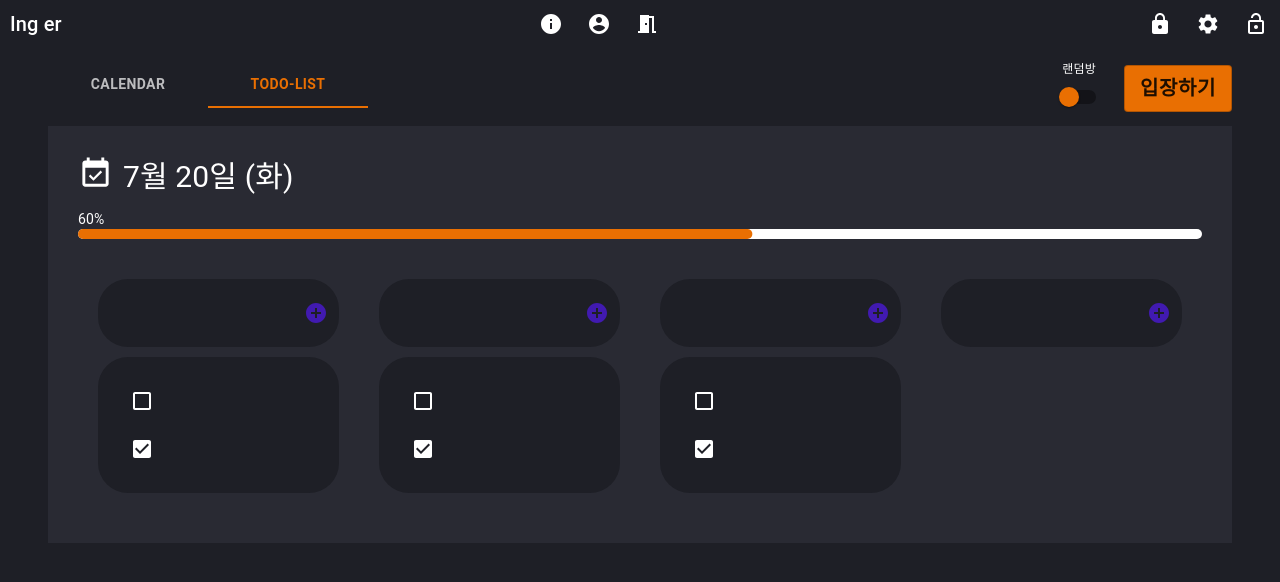
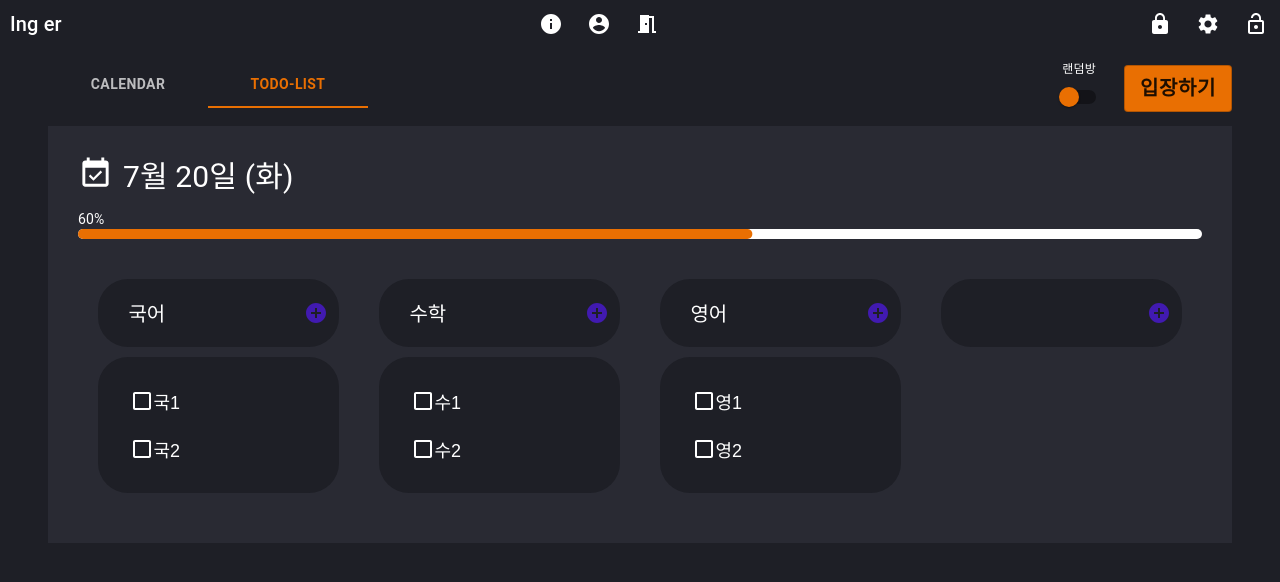
Before and after one commit to ing-er/ing-er, a React (Create React App) app: page / in a window 1280 px wide. Both pictures are taken after a click on the tab "TODO-LIST". Shown: the top 582 px of the page. Built offline with nearby package versions, Linux system fonts and the light colour scheme.

Commit message:
feat: todolist 아무것도 없는 플러스 버튼 클릭시 새로운 container 생성, 이미 생성되어있는 컨테이너의 플러스 버튼 클릭시 비어있는 input 생성

```diff
--- a/src/components/Main/HorizontalTabs/index.jsx
+++ b/src/components/Main/HorizontalTabs/index.jsx
@@ -2,6 +2,7 @@ import { Tabs, Tab, Container, Button, Grid, Switch, FormControlLabel, Box } fro
 import Wrapper from './styles';
 import MyCalendar from '../MyCalendar';
 import MyTodolist from '../MyTodolist';
+import MyTodolistContainer from '../../../containers/MyTodolistContainer';
 import { withStyles } from '@material-ui/styles';
 
 const TabsOrange = withStyles({
@@ -95,7 +96,7 @@ const HorizontalTabs = (props) => {
                 style={{
                 alignItems: 'center'
             }}>
-                <MyTodolist />
+                <MyTodolistContainer />
                 </Container>
             )}
         </Wrapper>
--- a/src/components/Main/MyTodolist/index.jsx
+++ b/src/components/Main/MyTodolist/index.jsx
@@ -20,7 +20,12 @@ const LinearProgressOrange = withStyles({
 })(LinearProgress);
 
 
-const TodolistTitle = () => {
+const TodolistTitle = (props) => {
+    let { title, index, setTodolistAddInput } = props;
+    const handleAddInput = () => {
+        setTodolistAddInput(index);
+    };
+
     return (
         <Grid item
             className='title-container'
@@ -30,10 +35,10 @@ const TodolistTitle = () => {
             <Grid container
                 className='title-subcontainer'>
                 <Grid item xs={10} className="input-container">
-                    <input className="title-input" />
+                    <input className="title-input" value={title}/>
                 </Grid>
                 <Grid item xs={2}>
-                    <IconButton>
+                    <IconButton onClick={handleAddInput}>
                         <AddCircleIcon htmlColor="#411AB0" />
                     </IconButton>
                 </Grid>
@@ -42,61 +47,91 @@ const TodolistTitle = () => {
     );
 };
 
-const TodolistContent = () => {
+const TodolistContent = (props) => {
+    const { todolist } = props;
     return (
         <Grid item
             className='content-container'
             style={{
                 backgroundColor: '#1E1F26'
             }}>
-            <Grid container
-                className='content-subcontainer'>
-                <Grid item xs={2}>
-                    <IconButton>
-                        <CheckBoxOutlineBlankIcon htmlColor='white' />
-                    </IconButton>
-                </Grid>
-                <Grid item xs={10}>
-                    <input className="content-input" />
-                </Grid>
+            {todolist.map((data, index) => {
+                return (
+                    <TodolistContentElement content={data.content} />
+                )
+            })}
+        </Grid>
+    );
+};
+
+const TodolistContentElement = (props) => {
+    const { content } = props;
+    const onChangeHandler = () => {
+    };
+    return (
+        <Grid container
+            className='content-subcontainer'>
+            <Grid item xs={2}>
+                <IconButton>
+                    <CheckBoxOutlineBlankIcon htmlColor='white'/>
+                </IconButton>
             </Grid>
-            <Grid container
-                className='content-subcontainer'>
-                <Grid ite xs={2}>
-                    <IconButton>
-                        <CheckBoxIcon htmlColor='white' />
-                    </IconButton>
-                </Grid>
-                <Grid item xs={10}>
-                    <input className="content-input" />
-                </Grid>
+            <Grid item xs={10}>
+                <input className="content-input" value={content} onChange={onChangeHandler}/>
             </Grid>
         </Grid>
     );
 };
 
-const TodolistComponent = () => {
+const TodolistComponent = (props) => {
+    let { title, todolist, index, setTodolistAddInput } = props;
+
     return (
         <Grid container
             direction="column"
         className='todolist-container'>
-            <TodolistTitle/>
-            <TodolistContent/>
+            <TodolistTitle title={title}
+                index={index}
+                setTodolistAddInput={setTodolistAddInput}/>
+            <TodolistContent todolist={todolist}/>
         </Grid>
     );
 }
 
-const TodolistAdd = () => {
+const TodolistAdd = (props) => {
+    let { setTodolistAddContainer } = props;
+    const handleAddContainer = () => {
+        setTodolistAddContainer(document.querySelector('#add-title').value);
+    };
+
     return (
         <Grid container
             direction="column"
             className='todolist-container'>
-            <TodolistTitle />
+            <Grid item
+            className='title-container'
+            style={{
+                backgroundColor: '#1E1F26'
+            }}>
+            <Grid container
+                className='title-subcontainer'>
+                <Grid item xs={10} className="input-container">
+                    <input className="title-input" id="add-title"/>
+                </Grid>
+                <Grid item xs={2}>
+                    <IconButton onClick={handleAddContainer}>
+                        <AddCircleIcon htmlColor="#411AB0" />
+                    </IconButton>
+                </Grid>
+            </Grid>
+        </Grid>
         </Grid>
     );
 };
 
-const MyTodolist = () => {
+const MyTodolist = (props) => {
+    let { todolistdata, setTodolistAddContainer, setTodolistAddInput } = props;
+    console.log(todolistdata);
     return (
         <Wrapper>
             <Grid container
@@ -128,26 +163,25 @@ const MyTodolist = () => {
                 <Grid item xs={12}>
                     <Grid container
                         direction="row"
-                    justify="space-between">
-                        <Grid item
+                        justify="space-between">
+                        {todolistdata.map((data, index) => {
+                            return (
+                                <Grid item
                             lg={3} md={4} sm={6} xs={12}
                         className="todolist-component-container">
-                            <TodolistComponent/>
+                                    <TodolistComponent
+                                        title={data.title}
+                                        todolist={data.list}
+                                        index={index}
+                                        setTodolistAddInput={setTodolistAddInput}
+                                    />
                         </Grid>
+                            )
+                        })}
                         <Grid item
                         lg={3} md={4} sm={6} xs={12}
                         className="todolist-component-container">
-                            <TodolistComponent/>
-                        </Grid>
-                        <Grid item
-                        lg={3} md={4} sm={6} xs={12}
-                        className="todolist-component-container">
-                            <TodolistComponent/>
-                        </Grid>
-                        <Grid item
-                        lg={3} md={4} sm={6} xs={12}
-                        className="todolist-component-container">
-                            <TodolistAdd/>
+                            <TodolistAdd setTodolistAddContainer={setTodolistAddContainer}/>
                         </Grid>
                     </Grid>
                 </Grid>
--- /dev/null
+++ b/src/containers/MyTodolistContainer.js
@@ -0,0 +1,25 @@
+import { useSelector, useDispatch } from "react-redux";
+import { setTodolistAddContainer, setTodolistAddInput } from "../modules/setTodolist";
+
+import MyTodolist from "../components/Main/MyTodolist";
+
+const MyTodolistComponent = () => {
+  const dispatch = useDispatch();
+  const { todolist } = useSelector((state) => state.setTodolist);
+  const setTodolistAddCon = (title) => {
+    dispatch(setTodolistAddContainer(title));
+  };
+  const setTodolistAddInp = (index) => {
+    dispatch(setTodolistAddInput(index));
+  };
+
+  return (
+    <MyTodolist
+      todolistdata={todolist}
+      setTodolistAddContainer={setTodolistAddCon}
+      setTodolistAddInput={setTodolistAddInp}
+    />
+  );
+};
+
+export default MyTodolistComponent;
--- a/src/modules/index.js
+++ b/src/modules/index.js
@@ -1,10 +1,12 @@
 import { combineReducers } from "redux";
 import setMainIndex from "./setMainIndex";
 import setIsRandomRoom from "./setIsRandomRoom";
+import setTodolist from "./setTodolist";
 
 const rootReducer = combineReducers({
   setMainIndex,
   setIsRandomRoom,
+  setTodolist,
 });
 
 export default rootReducer;
--- /dev/null
+++ b/src/modules/setTodolist.js
@@ -0,0 +1,69 @@
+export const ADDCONTAINER = "ADDCONTAINER";
+export const ADDINPUT = "ADDINPUT";
+
+export const setTodolistAddContainer = (title, todolist) => ({
+  type: ADDCONTAINER,
+  payload: title,
+  todolist,
+});
+
+export const setTodolistAddInput = (index, todolist) => ({
+  type: ADDINPUT,
+  payload: index,
+  todolist,
+});
+
+const initialState = {
+  todolist: [
+    {
+      title: "국어",
+      list: [
+        { content: "국1", complete: false },
+        { content: "국2", complete: false },
+      ],
+    },
+    {
+      title: "수학",
+      list: [
+        { content: "수1", complete: false },
+        { content: "수2", complete: false },
+      ],
+    },
+    {
+      title: "영어",
+      list: [
+        { content: "영1", complete: false },
+        { content: "영2", complete: false },
+      ],
+    },
+  ],
+};
+
+const setTodolist = (state = initialState, action) => {
+  switch (action.type) {
+    case ADDCONTAINER:
+      return {
+        ...state,
+        todolist: [
+          ...state.todolist,
+          {
+            title: action.payload,
+            list: [],
+          },
+        ],
+      };
+    case ADDINPUT:
+      state.todolist[action.payload].list.push({
+        content: "",
+        complete: false,
+      });
+      return {
+        ...state,
+        todolist: [...state.todolist],
+      };
+    default:
+      return state;
+  }
+};
+
+export default setTodolist;
```
